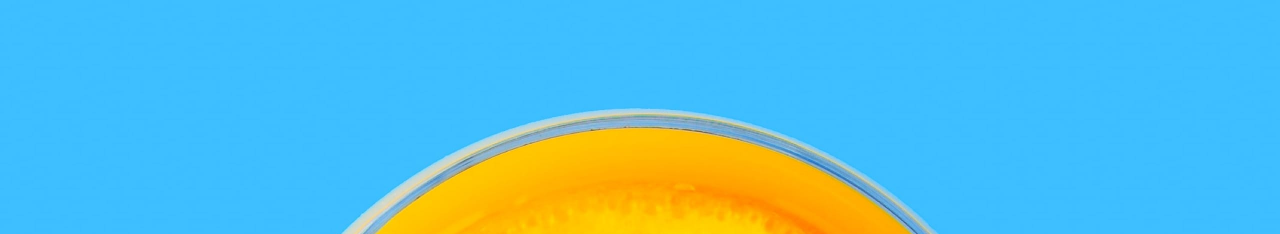
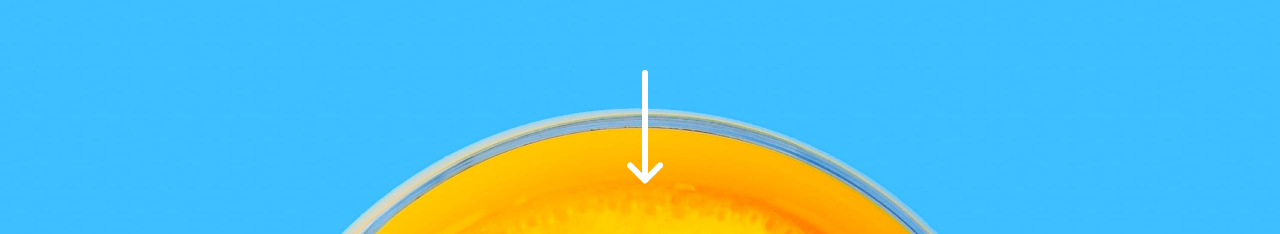
Before and after one commit to JGA7077/Frontend-Challenge_Sunnyside-Agency, a React (Create React App) app: page / in a window 1280 px wide. Shown: the part 304-538 px from the top of the page. Built offline with nearby package versions, Linux system fonts and the light colour scheme.

Commit message:
Finalizando Header

```diff
--- a/src/components/Header.jsx
+++ b/src/components/Header.jsx
@@ -1,5 +1,6 @@
 import React, { useState } from 'react'
 import logo from '../assets/images/logo.svg'
+import arrow from '../assets/images/icon-arrow-down.svg'
 import './Header.scss'
 
 
@@ -30,6 +31,7 @@ export default function Header() {
       </nav>
 
       <h1 className="header__title">We are creatives</h1>
+      <img src={arrow} alt="Arrow icon" className="header__img" />
 
     </header>
   )
--- a/src/components/Header.scss
+++ b/src/components/Header.scss
@@ -1,23 +1,54 @@
 @import "../sass/abstracts/mixins";
 
 header {
-  @include bg-img('desktop/image-header.jpg');
+  @include bg-img("desktop/image-header.jpg");
 
   height: 100vh;
+  position: relative;
 
   .navbar {
     @include container;
     @include flex-between;
   }
 
+  @include mobile() {
+    @include bg-img("mobile/image-header.jpg");
+
+    nav {
+      .navbar__menu--show {
+        left: 0;
+        z-index: 1;
+        @include menuAnimation;
+      }
+    }
+
+  }
+
   ul {
     list-style: none;
     @include flex-center;
+
+    @include mobile() {
+      position: fixed;
+      width: 100%;
+      min-height: 70vh;
+      background-color: #fff;
+      top: 75px;
+      left: -100%;
+      display: flex;
+      flex-direction: column;
+      justify-content: space-evenly;
+      @include menuAnimation;
+    }
 
     li a {
       color: #fff;
       text-decoration: none;
       margin: 0 1rem;
+
+      @include mobile() {
+        color: $darkBlue;
+      }
     }
 
     button {
@@ -27,13 +58,17 @@ header {
       border-radius: 25px;
       padding: 14px 21px;
       margin-left: 1rem;
-      font-family: 'Fraunces';
+      font-family: "Fraunces";
       text-transform: uppercase;
+
+      @include mobile() {
+        background-color: $yellow;
+      }
     }
   }
 
   .header__title {
-    font-family: 'Fraunces';
+    font-family: "Fraunces";
     text-transform: uppercase;
     color: #fff;
     text-align: center;
@@ -44,44 +79,20 @@ header {
     color: white;
     cursor: pointer;
     display: none;
+
+    @include mobile() {
+      display: block;
+    }
   }
 
-  @include mobile() {
+  .header__img {
+    position: absolute;
+    left: 49vw;
+    bottom: 39%;
+    z-index: 0;
 
-    @include bg-img('mobile/image-header.jpg');
-
-    nav {
-
-      ul {
-        position: fixed;
-        width: 100%;
-        min-height: 70vh;
-        background-color: #fff;
-        top: 75px;
-        left: -100%;
-        display: flex;
-        flex-direction: column;
-        justify-content: space-evenly;
-
-        li a {
-          color: $darkBlue;
-        }
-
-        button {
-          background-color: $yellow;
-        }
-      }
-
-      .navbar__menu--show {
-        left: 0;
-      }
-
-      #icon {
-        display: block;
-      }
-
+    @include mobile() {
+      bottom: 28%;
     }
-
   }
-
 }
--- a/src/sass/abstracts/_mixins.scss
+++ b/src/sass/abstracts/_mixins.scss
@@ -25,6 +25,10 @@
   background-repeat: no-repeat;
 }
 
+@mixin menuAnimation() {
+  transition: cubic-bezier(0.175, 0.885, 0.32, 1.275) 1s;
+}
+
 @mixin mobile() {
   @media(max-width: 768px) {
     @content
```
